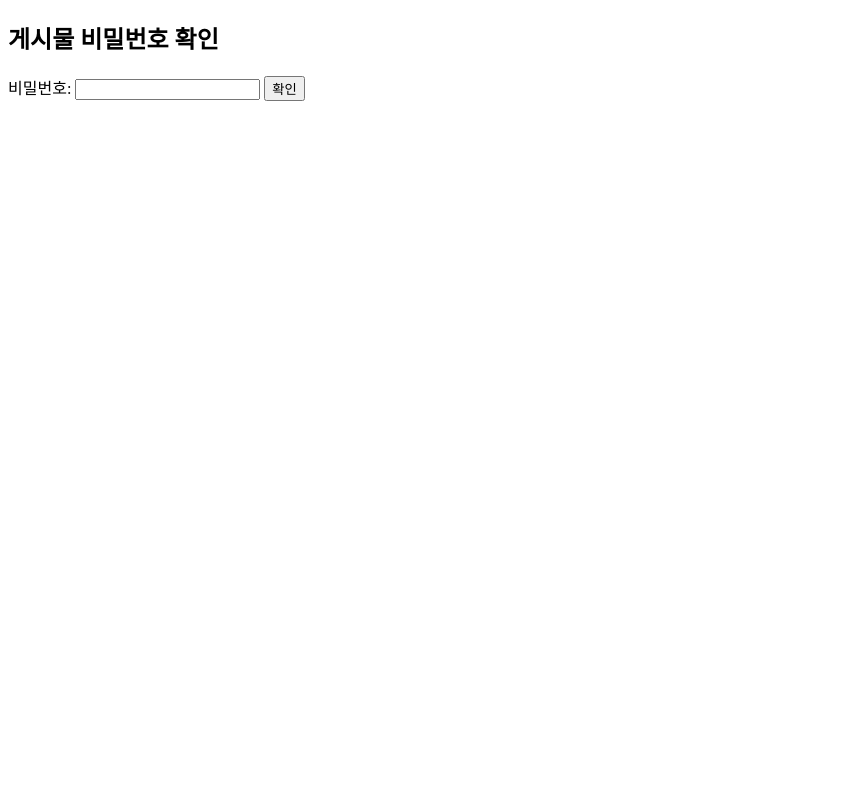
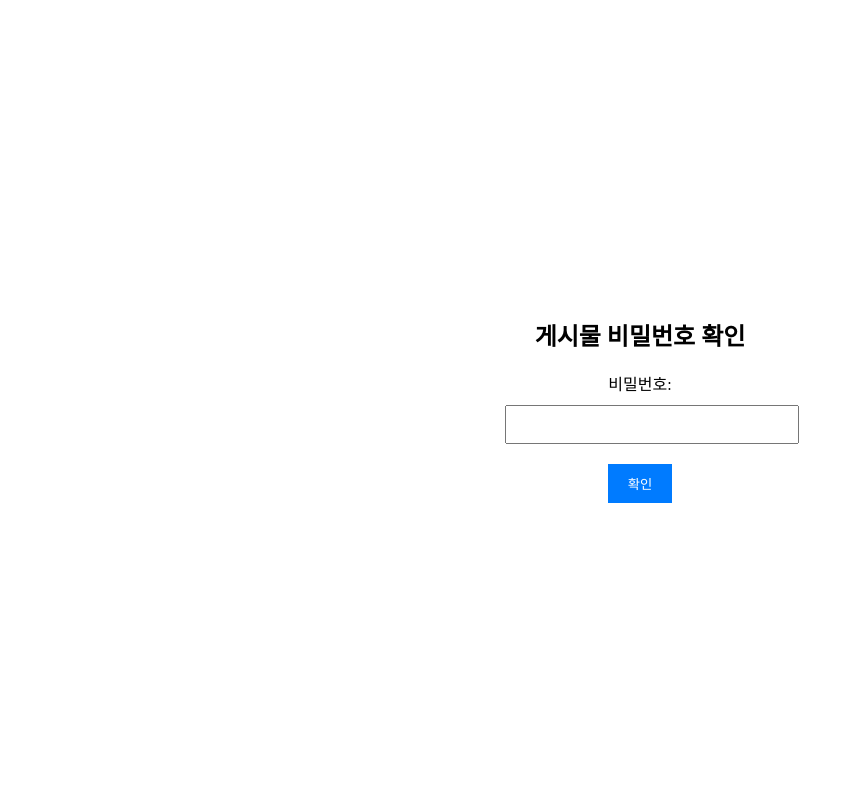
Before and after one commit to JHEEEEEEE/web_study, a Django app: page /contact/33/ in a window 1280 px wide. Shown: the whole page, without its empty margins (0-853 px from the left). Run offline with Django 4.2, Linux system fonts and the light colour scheme; data comes from the database, SQL or seed files in the repository.

Commit message:
비밀번호 창

```diff
--- a/main/templates/main/post_password.html
+++ b/main/templates/main/post_password.html
@@ -3,6 +3,44 @@
 <html lang="ko">
 <head>
     <!-- 헤더 내용... -->
+
+    <style>
+        body {
+            display: flex;
+            flex-direction: column;
+            justify-content: center;
+            align-items: center;
+            min-height: 100vh;
+            margin: 0;
+        }
+
+        form {
+            text-align: center;
+        }
+
+        label {
+            display: block;
+            margin-bottom: 10px;
+        }
+
+        input[type="password"] {
+            width: 100%;
+            padding: 10px;
+            margin-bottom: 20px;
+        }
+
+        button[type="submit"] {
+            background-color: #007bff;
+            color: #fff;
+            padding: 10px 20px;
+            border: none;
+            cursor: pointer;
+        }
+
+        .error {
+            color: red;
+        }
+    </style>
 </head>
 <body>
     <h2>게시물 비밀번호 확인</h2>
@@ -17,4 +55,5 @@
     <p class="error">{{ error_message }}</p>
     {% endif %}
 </body>
+
 </html>
```
